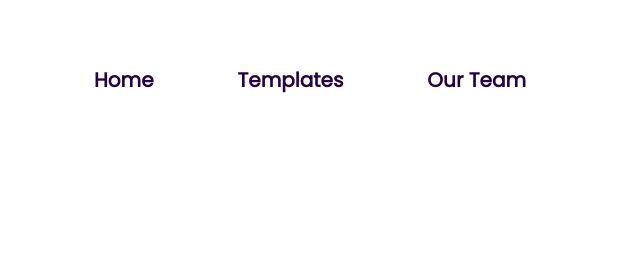
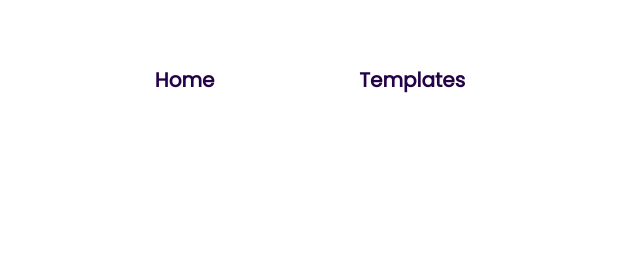
Before and after one commit to mirahmedali-dev/ResumeForge, a plain HTML site: page index.html in a window 1280 px wide. Shown: the top 280 px of the page, 0-635 px from the left. Drawn offline with nearby package versions, Linux system fonts and the light colour scheme.

Commit message:
Update index.html

```diff
--- a/index.html
+++ b/index.html
@@ -18,7 +18,6 @@
             <div id="lnavr">
                 <a href="#">Home</a>
                 <a href="template.html">Templates</a>
-                <a href="team.html">Our Team</a>
             </div>
             <div id="textcenter">
                 <h1>Build Your Professional Resume in Minutes</h1>
```
